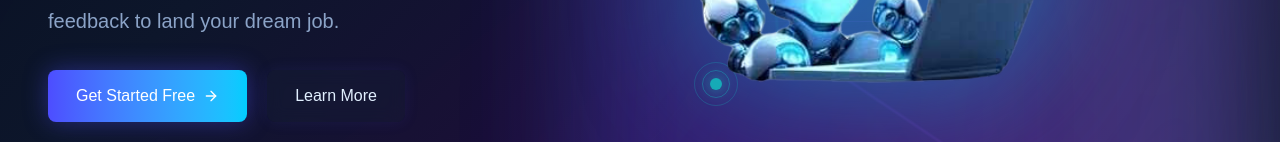
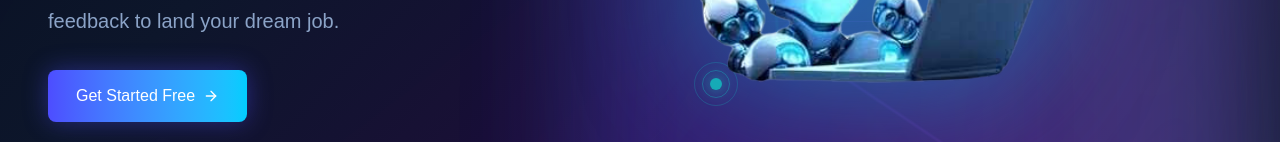
Before and after one commit to JDestefano11/interview-platform, a Next.js app: page / in a window 1280 px wide. Shown: the part 536-678 px from the top of the page. Built offline with nearby package versions, Linux system fonts and the light colour scheme; a web font is replaced by a local one.

Commit message:
removed the learn more button on the hero section.

```diff
--- a/app/(root)/page.tsx
+++ b/app/(root)/page.tsx
@@ -202,22 +202,14 @@ const HomePage = () => {
 
               {/* Enhanced CTA Buttons */}
               <div className="mt-6 sm:mt-8 flex flex-col sm:flex-row gap-5">
-                <Link href="/signup" className="no-underline">
-                  <button className="group relative flex items-center justify-center gap-2 w-full sm:w-auto px-7 py-3.5 rounded-lg bg-gradient-to-r from-[#4D4DFF] to-[#01CDFE] text-white font-medium transition-all duration-300 shadow-[0_0_25px_rgba(77,77,255,0.4)] hover:shadow-[0_0_35px_rgba(1,205,254,0.6)] overflow-hidden">
+                <Link href="/signup" className="no-underline w-full sm:w-auto">
+                  <button className="group relative flex items-center justify-center gap-2 w-full px-7 py-3.5 rounded-lg bg-gradient-to-r from-[#4D4DFF] to-[#01CDFE] text-white font-medium transition-all duration-300 shadow-[0_0_25px_rgba(77,77,255,0.4)] hover:shadow-[0_0_35px_rgba(1,205,254,0.6)] overflow-hidden cursor-pointer min-w-[160px]">
                     {/* Button glow effect */}
                     <span className="absolute inset-0 w-full h-full bg-gradient-to-r from-[#4D4DFF] to-[#01CDFE] opacity-0 group-hover:opacity-100 blur-xl transition-opacity duration-500"></span>
                     <span className="relative z-10 flex items-center justify-center gap-2">
                       Get Started Free
                       <ArrowRight className="w-4 h-4 group-hover:translate-x-1 transition-transform duration-300" />
                     </span>
-                  </button>
-                </Link>
-
-                <Link href="/about" className="no-underline">
-                  <button className="group relative flex items-center justify-center gap-2 w-full sm:w-auto px-7 py-3.5 rounded-lg bg-[#1A2138]/30 backdrop-blur-sm text-[#E2F0FF] font-medium border border-[#4D4DFF]/30 transition-all duration-300 hover:border-[#01CDFE]/60 hover:bg-[#1A2138]/50 overflow-hidden shadow-[0_0_15px_rgba(77,77,255,0.1)] hover:shadow-[0_0_25px_rgba(1,205,254,0.2)]">
-                    {/* Button hover effect */}
-                    <span className="absolute inset-0 w-full h-full bg-gradient-to-r from-[#1A2138]/0 to-[#1A2138]/30 opacity-0 group-hover:opacity-100 transition-opacity duration-300"></span>
-                    <span className="relative z-10">Learn More</span>
                   </button>
                 </Link>
               </div>
```
